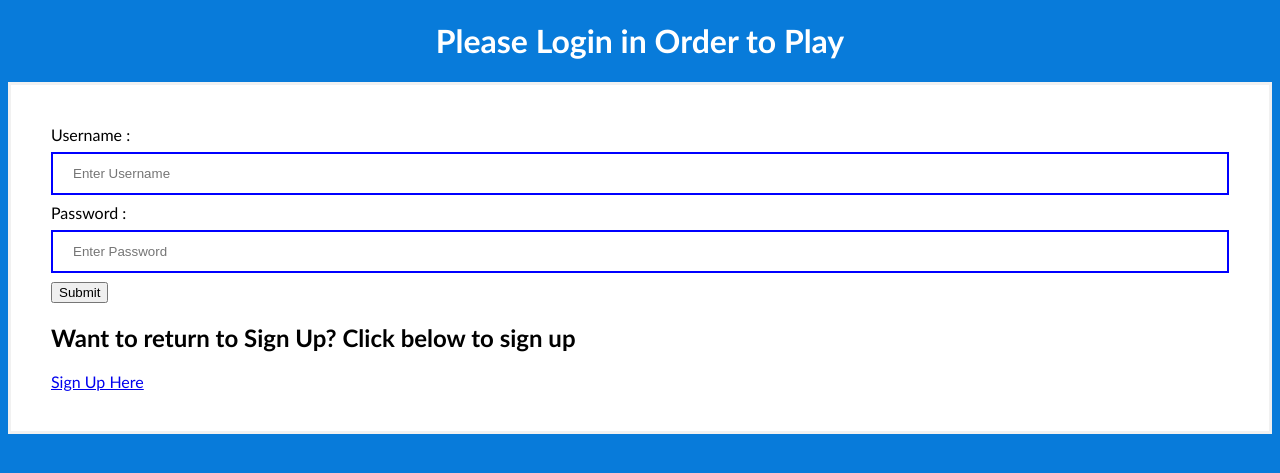
After one commit to JpLezama/JeanPaul, a Flask app: page /login in a window 1280 px wide. The commit adds this page. Shown: the top 473 px of the page. Run offline with Flask 2, Linux system fonts and the light colour scheme.

Commit message:
big set of work

```diff
--- a/App/controllers/__init__.py
+++ b/App/controllers/__init__.py
@@ -1,2 +1,3 @@
 from .user import *
 from .auth import *
+from .game import *
--- a/App/models/__init__.py
+++ b/App/models/__init__.py
@@ -1 +1,2 @@
 from .user import *
+from .word import *
--- a/App/templates/layout.html
+++ b/App/templates/layout.html
@@ -18,9 +18,10 @@
         <a href="#!" class="brand-logo center">{% block page %}{% endblock %}</a>
         <div class="nav-wrapper">
             <ul id="nav-mobile" class="left">
-                <li><a href="/landing">Home</a></li>
+                <li><a href="/">Log Out</a></li>
                 <li><a href="/users">Users Jinja</a></li>
                 <li><a href="/static/users">Users JS</a></li>
+                <li><a href="/words"> Play Game</a></li>
             </ul>
         </div>
       </div>
--- /dev/null
+++ b/App/templates/login.html
@@ -0,0 +1,69 @@
+<!DOCTYPE html>
+<html>
+<head>
+<meta name="viewport" content="width=device-width, initial-scale=1">
+<title> Login Page </title>
+<style>
+Body {
+  font-family: Calibri, Helvetica, sans-serif;
+  background-color: rgb(8, 123, 218);
+}
+button {
+       background-color: rgb(8, 123, 218);
+       width: 100%;
+        color: white;
+        padding: 15px;
+        margin: 10px 0px;
+        border: none;
+        cursor: pointer;
+         }
+ form {
+        border: 3px solid #f1f1f1;
+    }
+ input[type=text], input[type=password] {
+        width: 100%;
+        margin: 8px 0;
+        padding: 12px 20px;
+        display: inline-block;
+        border: 2px solid blue;
+        box-sizing: border-box;
+    }
+ button:hover {
+        opacity: 0.7;
+    }
+  .cancelbtn {
+        width: auto;
+        padding: 10px 18px;
+        margin: 10px 5px;
+    }
+
+
+ .container {
+        padding: 40px;
+        background-color: white;
+    }
+
+
+
+</style>
+
+<body>
+    <center><h1 style="color: white;">Please Login in Order to Play</h1>  </center>
+
+
+    <form action="login_form" method="POST">
+        <div class="container">
+            <label>Username : </label>
+            <input type="text" placeholder="Enter Username" name="username_login" required>
+            <label>Password : </label>
+            <input type="password" placeholder="Enter Password" name="password_login" required>
+            <input type="submit">
+
+
+            <h2>Want to return to Sign Up? Click below to sign up</h2>
+            <a href="/words">Sign Up Here</a>
+
+        </div>
+    </form>
+</body>
+</html>
--- a/App/views/__init__.py
+++ b/App/views/__init__.py
@@ -1,2 +1,3 @@
 from .user import *
 from .api import *
+from .game import *
--- a/App/views/user.py
+++ b/App/views/user.py
@@ -1,11 +1,17 @@
-from flask import Blueprint, render_template, jsonify, request, send_from_directory
+from flask import flash, Blueprint, render_template, jsonify, request, send_from_directory
 from flask_jwt import jwt_required
-
+from App.models import db,Word
+from gtts import gTTS
+import os
 
 from App.controllers import (
     create_user,
     get_all_users,
     get_all_users_json,
+    get_all_words_json,
+    authenticate,
+    start_game,
+    check_word,
 )
 
 user_views = Blueprint('user_views', __name__, template_folder='../templates')
@@ -28,3 +34,62 @@ def lol():
 @user_views.route('/static/users')
 def static_user_page():
   return send_from_directory('static', 'static-user.html')
+
+@user_views.route('/signup' ,methods=['POST' , 'GET'])
+def signup():
+    if request.method == 'POST':
+        data = request.form
+        create_user(data['username'], data['password'])
+        try:
+
+            return render_template('landing.html')
+        except:
+            print('error')
+            return render_template('index.html')
+
+@user_views.route('/login_form', methods=['GET', 'POST'])
+def login_form():
+
+    if request.method == 'POST':
+        data=request.form
+        if data['username_login'] != 'admin':
+            print ("error")
+        else:
+            return render_template('landing.html')
+    return render_template('login.html')
+
+
+
+@user_views.route('/signup_re', methods=['POST', 'GET'])
+def redirect():
+    return render_template('index.html')
+
+@user_views.route('/play', methods=['POST', 'GET'])
+def play():
+    return render_template('landing.html')
+
+@user_views.route('/login' ,methods=['POST', 'GET'])
+def login():
+    return render_template('login.html')
+
+@user_views.route('/words', methods = ['GET', 'POST'])
+def test():
+    words = start_game(1)
+    data= request.form
+    speech = data["hiding"]
+    language = 'en'
+    myObj = gTTS(speech,lang=language,slow=False)
+    myObj.save("welcome.mp3")
+    os.system("welcome.mp3")
+
+    #words = Word.query.all()
+    if request.method == 'POST':
+
+
+        if data['hiding'] == data['word_guess']:
+            flash("Correct")
+            return render_template('landing.html', words = words)
+        else:
+            flash("Dam bro youre so wrong lmao")
+
+    return render_template('landing.html', words = words)
```
Also changed, not shown: App/controllers/game.py (added, +19 -0 lines), App/models/word.py (added, +16 -0 lines), App/static/static-user.html (+4 -3 lines), App/templates/landing.html (+33 -1 lines), App/views/game.py (added, +9 -0 lines), Words.csv (added, +31 -0 lines), wsgi.py (+14 -7 lines), App/views/api.py (line endings or trailing spaces), 2 other files.
